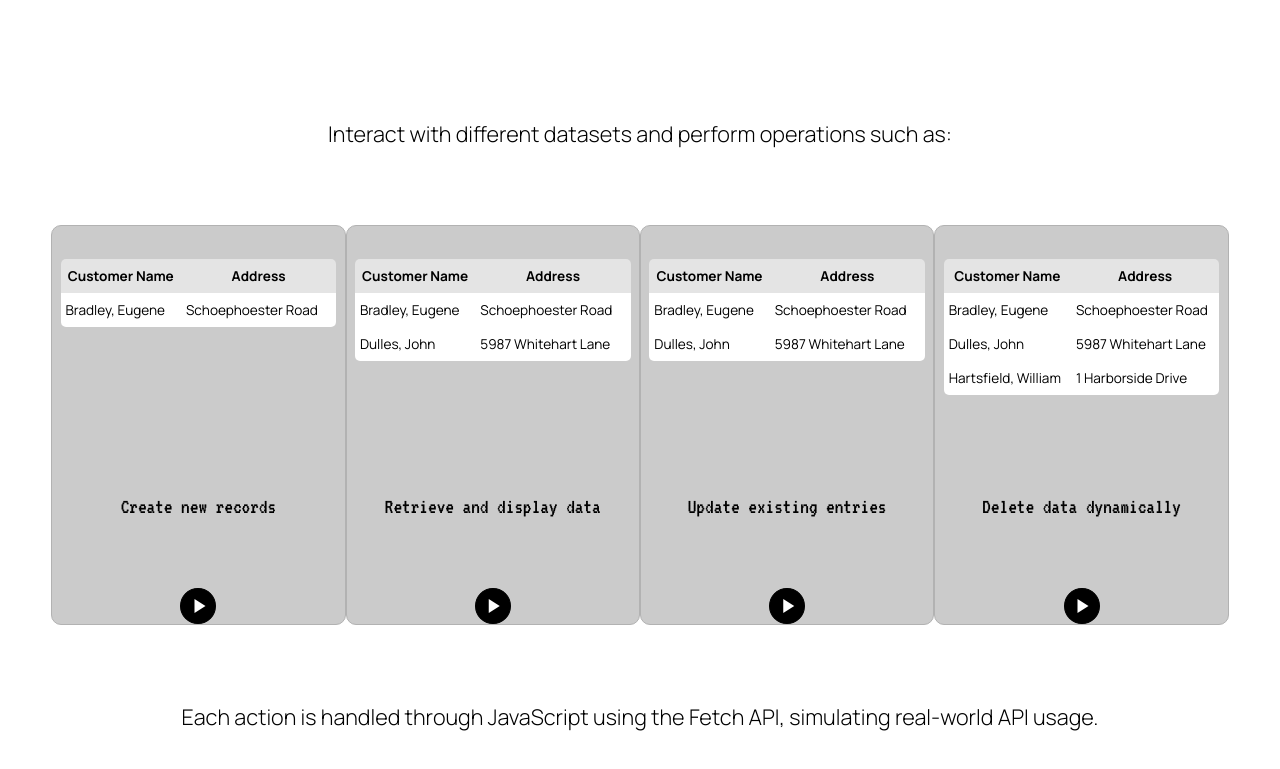
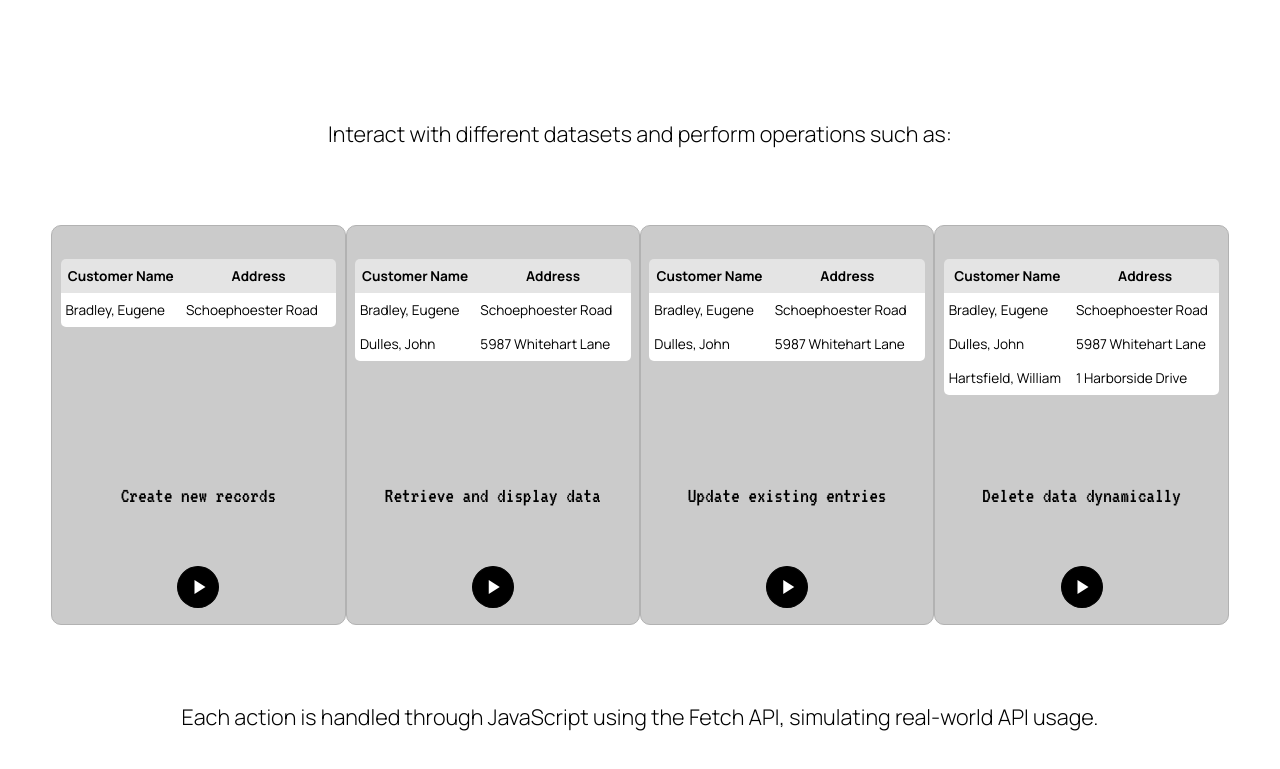
Before and after one commit to vnx-cor/node.js-projects, a website built with Vite: page fetch-api/index.html in a window 1280 px wide. Shown: the part 1455-2224 px from the top of the page. Built offline with nearby package versions, Linux system fonts and the light colour scheme.

Commit message:
style: adjust feature button spacing
Increase padding for feature buttons and add bottom margin to improve
spacing within feature cards.

```diff
--- a/fetch-api/styles.css
+++ b/fetch-api/styles.css
@@ -292,7 +292,8 @@ body { overflow-x: hidden; }
     display: flex;
     justify-content: center;
     align-items: center;
-    padding: 5px;
+    padding: 8px;
+    margin-bottom: 1rem;
 }
 .features__button:hover {
     background-color: #242424;
```
